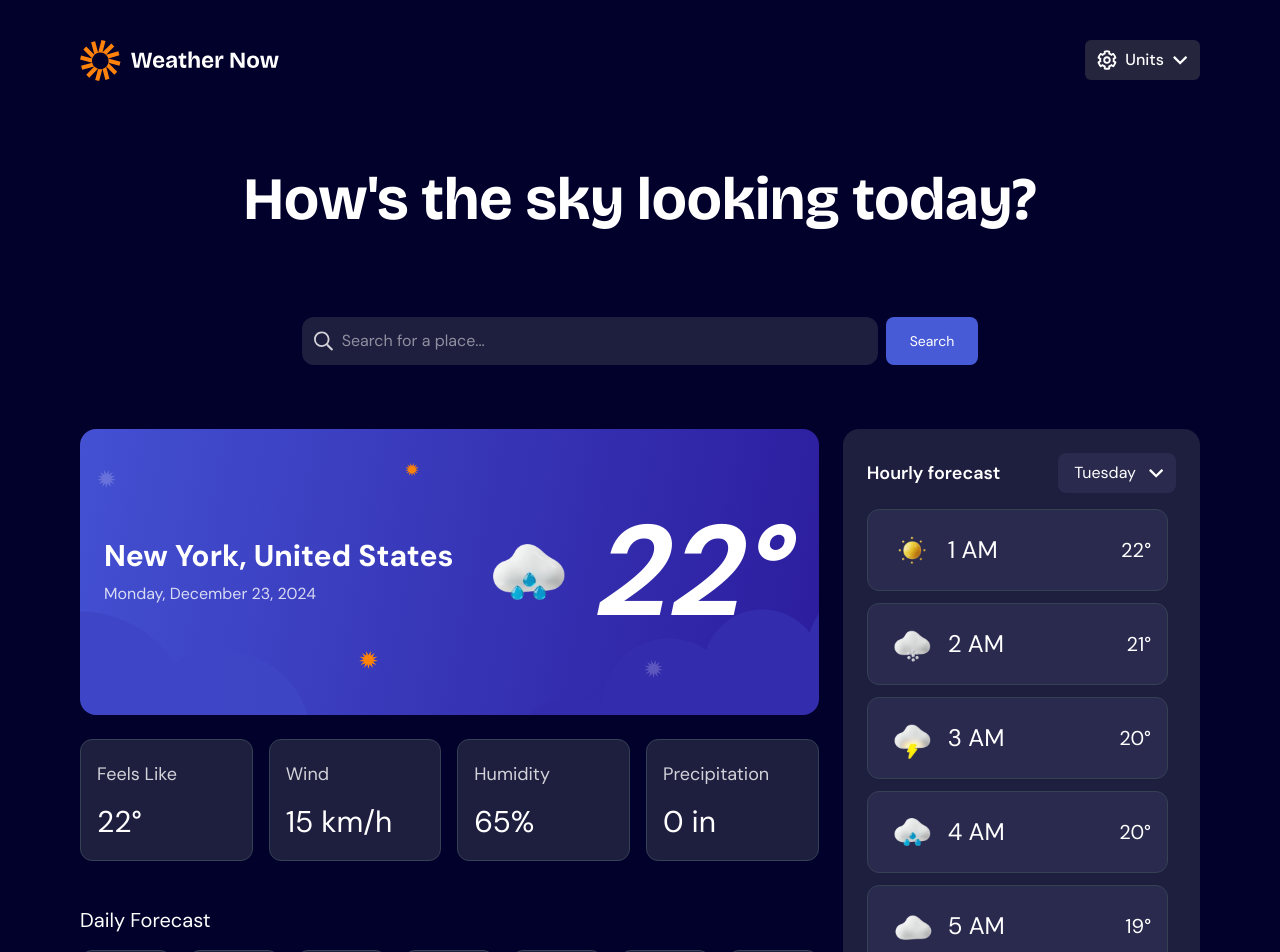
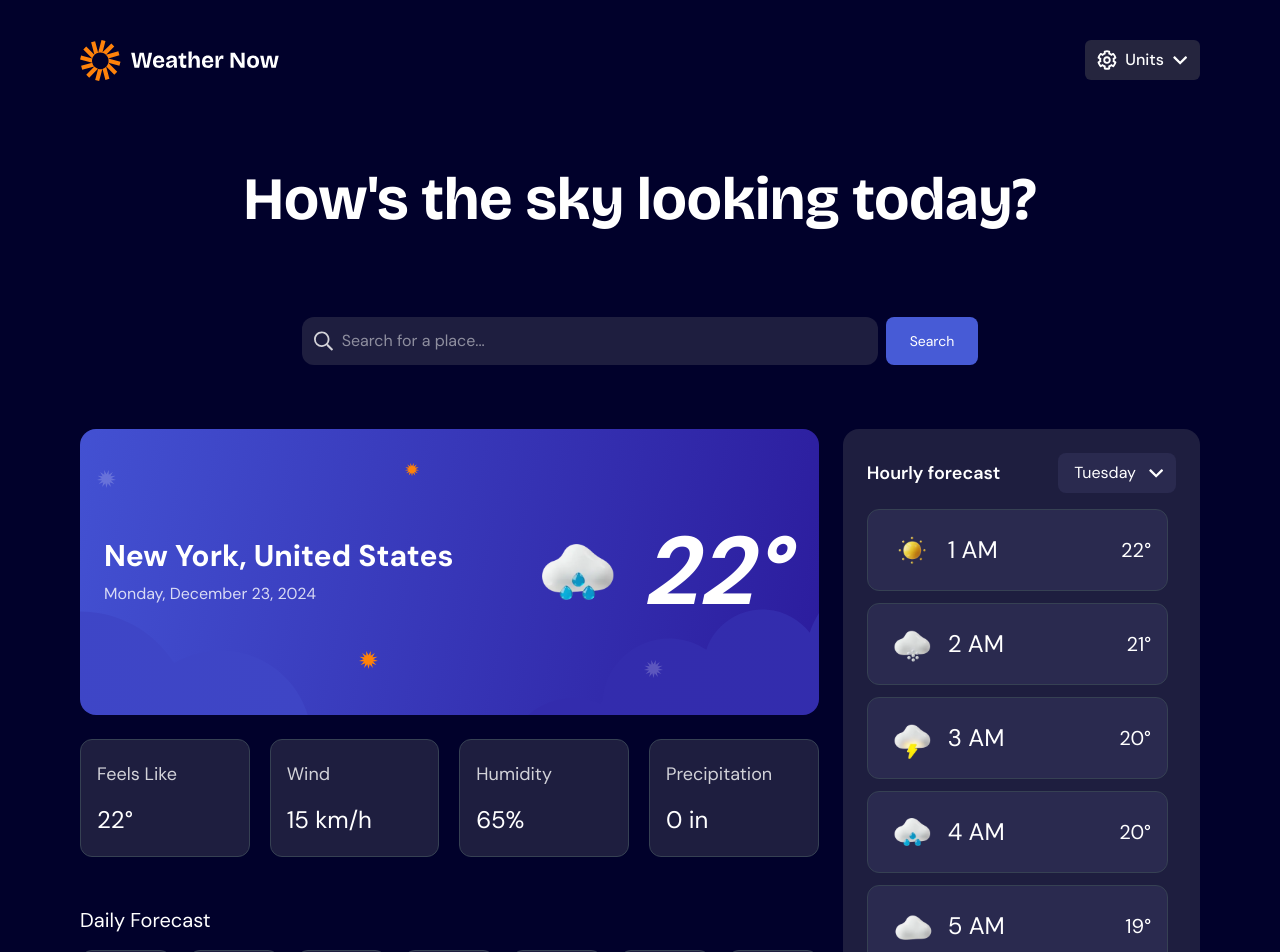
Before and after one commit to huynhnguyenday/sky-cloude, a Next.js app: page / in a window 1280 px wide. Shown: the top 952 px of the page. Built offline with nearby package versions, Linux system fonts and the light colour scheme.

Commit message:
fix: fix responsive tablet

```diff
--- a/src/app/page.js
+++ b/src/app/page.js
@@ -15,14 +15,13 @@ export default function Home() {
             <Image src="/logo.svg" alt="Logo" width={200} height={80} />
             <Units />
           </header>
-          <h1 className="text-6xl font-bold text-white text-center py-14 font-bricolage">
+          <h1 className="text-6xl font-bold text-white text-center sm:py-14 py-6 font-bricolage">
             How&apos;s the sky looking today?
           </h1>
           <div className="flex sm:justify-center sm:pb-8 w-full">
             <Search />
           </div>
 
-          {/* Desktop/Tablet Layout */}
           {/* Desktop/Tablet Layout */}
           <div className="hidden lg:grid grid-cols-3 gap-6">
             <div className="col-span-2 grid grid-rows-[2fr_1fr] gap-6">
--- a/src/components/DailyForecast.jsx
+++ b/src/components/DailyForecast.jsx
@@ -10,19 +10,16 @@ export default function DailyForecast() {
         {days.map((day, idx) => (
           <div
             key={idx}
-            className="bg-[#1e1e3f] rounded-xl p-4 flex flex-col items-center border-[1px] border-gray-700"
+            className="bg-[#1e1e3f] rounded-xl p-4 md:p-2 lg:p-4 flex flex-col items-center border-[1px] border-gray-700"
           >
-            {/* Top - Day */}
             <p className="text-lg font-medium text-center">{day}</p>
 
-            {/* Middle - Weather icon */}
             <img
               src="/icon-sunny.webp"
               alt="weather"
               className="w-12 h-12 my-4"
             />
 
-            {/* Bottom - Temps */}
             <div className="flex justify-between w-full text-sm">
               <span className="text-start">25°</span>
               <span className="text-end">22°</span>
--- a/src/components/Main.jsx
+++ b/src/components/Main.jsx
@@ -51,7 +51,7 @@ export default function Main() {
         <div className="flex items-center gap-4">
           <img src="/icon-rain.webp" alt="weather icon" className="w-28 h-28" />
           <div className="text-right">
-            <div className="text-9xl font-bold transform -skew-x-12">
+            <div className="text-9xl md:text-8xl font-bold transform -skew-x-12">
               22°
             </div>
           </div>
--- a/src/components/WeatherDetails.jsx
+++ b/src/components/WeatherDetails.jsx
@@ -1,28 +1,28 @@
 export default function WeatherDetails() {
   return (
-    <div className="grid grid-cols-2 md:grid-cols-4 gap-4 text-start text-white">
+    <div className="grid grid-cols-2 md:grid-cols-4 gap-5 text-start text-white">
       {/* Feels Like */}
       <div className="bg-[#1e1e3f] rounded-xl px-4 py-5 border-[1px] border-gray-700">
         <p className="text-lg opacity-80">Feels Like</p>
-        <p className="text-3xl mt-4">22°</p>
+        <p className="md:text-2xl text-3xl mt-4">22°</p>
       </div>
 
       {/* Wind */}
       <div className="bg-[#1e1e3f] rounded-xl px-4 py-5 border-[1px] border-gray-700">
         <p className="text-lg opacity-80">Wind</p>
-        <p className="text-3xl mt-4">15 km/h</p>
+        <p className="md:text-2xl text-3xl mt-4">15 km/h</p>
       </div>
 
       {/* Humidity */}
       <div className="bg-[#1e1e3f] rounded-xl px-4 py-5 border-[1px] border-gray-700">
         <p className="text-lg opacity-80">Humidity</p>
-        <p className="text-3xl mt-4">65%</p>
+        <p className="md:text-2xl text-3xl mt-4">65%</p>
       </div>
 
       {/* Precipitation */}
       <div className="bg-[#1e1e3f] rounded-xl px-4 py-5 border-[1px] border-gray-700">
         <p className="text-lg opacity-80">Precipitation</p>
-        <p className="text-3xl mt-4">0 in</p>
+        <p className="md:text-2xl text-3xl mt-4">0 in</p>
       </div>
     </div>
   );
```
